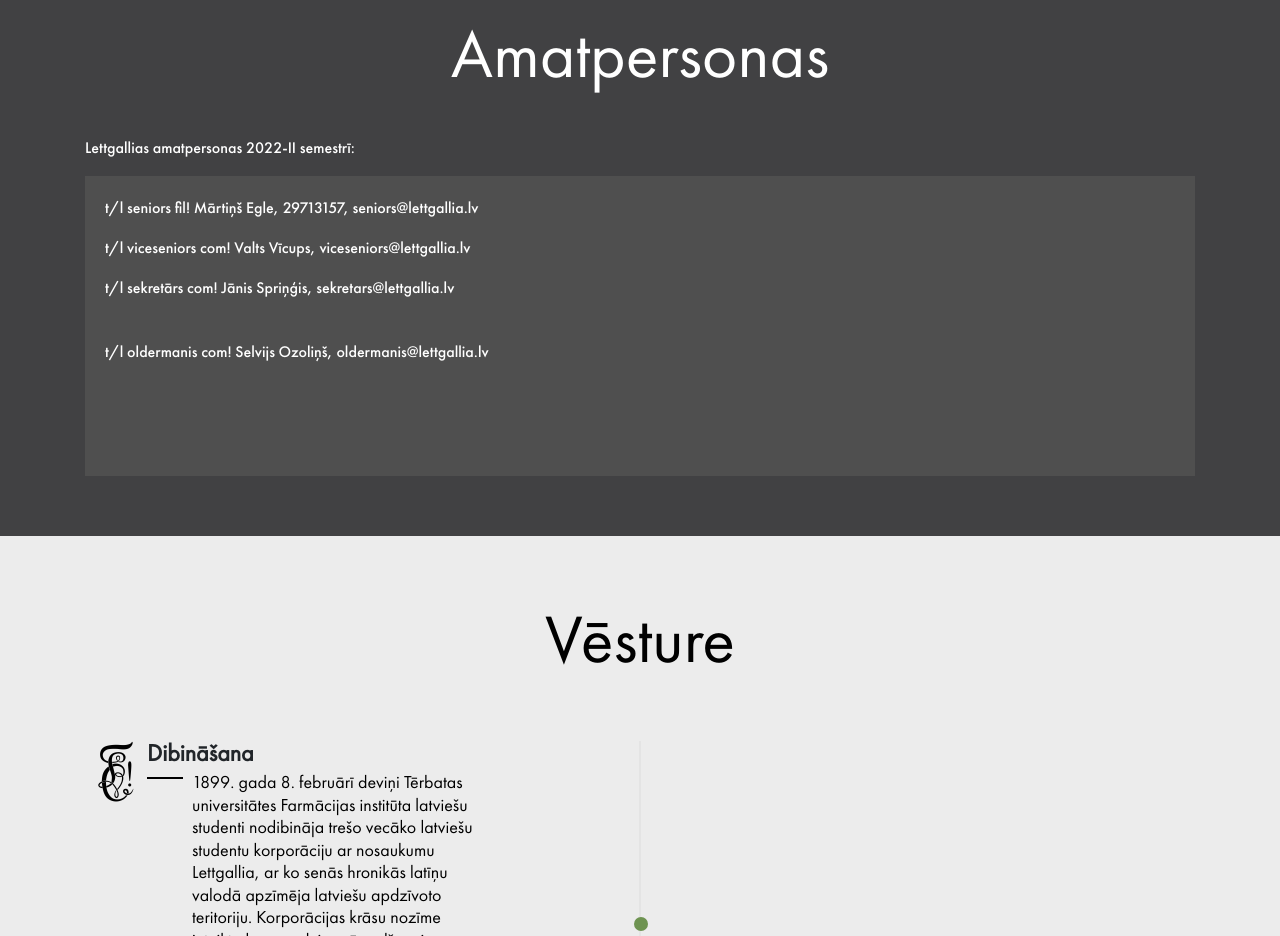
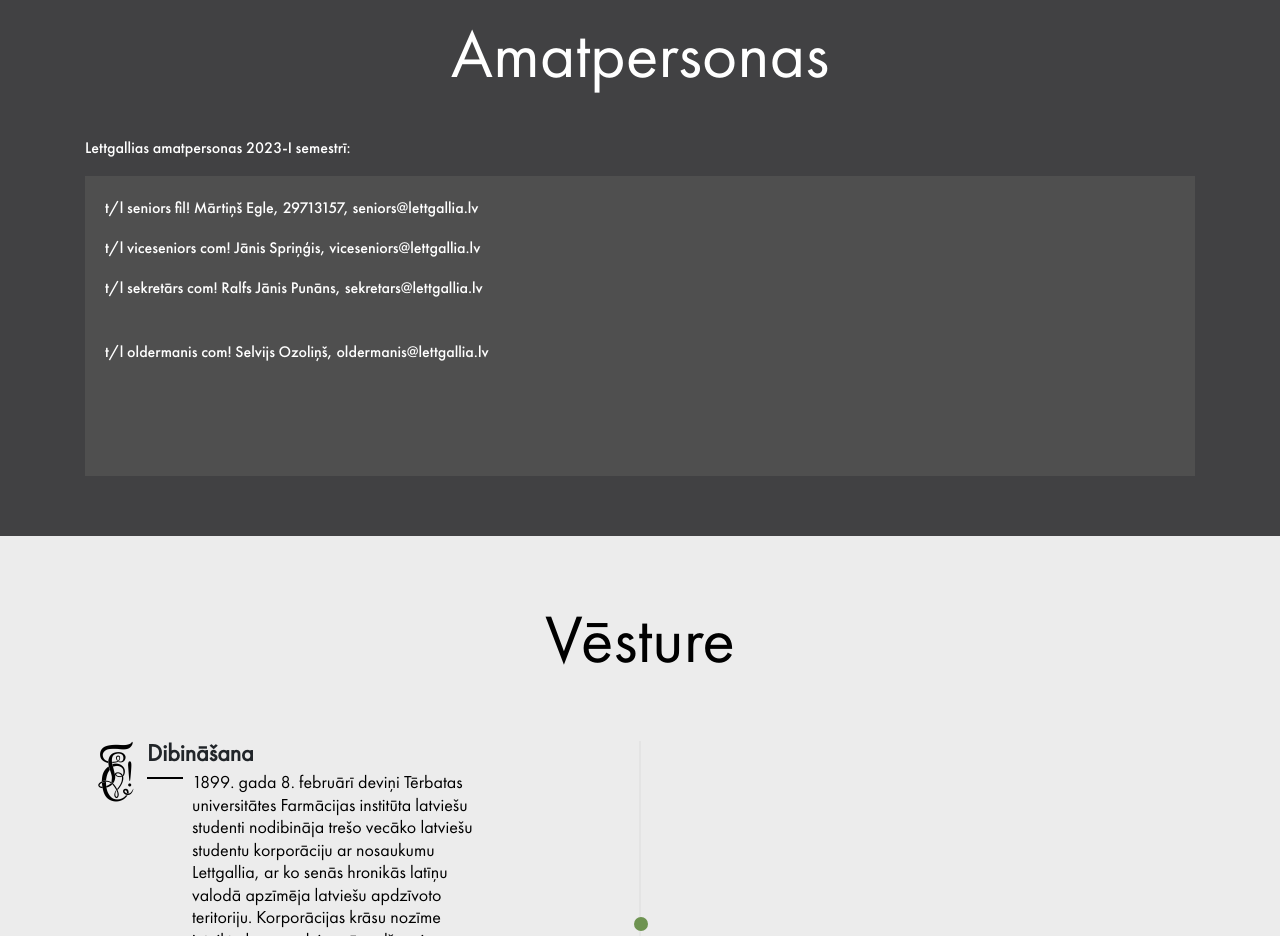
Before and after one commit to lettgallia/homepage, an Eleventy site: page site/index.html in a window 1280 px wide. Shown: the part 1460-2396 px from the top of the page. Built offline with nearby package versions, Linux system fonts and the light colour scheme; Eleventy itself is replaced by a stand-in of ours; files that its build step writes are made by us from their sources.

Commit message:
chore: atjaounot semestra amatpersonas

```diff
--- a/site/index.html
+++ b/site/index.html
@@ -32,13 +32,13 @@
 <section id="Officials">
   <div class="container">
     <h2>Amatpersonas</h2>
-    <p>Lettgallias amatpersonas 2022-II semestrī:</p>
+    <p>Lettgallias amatpersonas 2023-I semestrī:</p>
     <div class="row">
       <div class="col-xs-12 col-sm-12 col-md-12 col-lg-12 col-xl-12">
         <div class="grey-box">
           <p>t/l seniors fil! Mārtiņš Egle, 29713157, seniors@lettgallia.lv</p>
-          <p>t/l viceseniors com! Valts Vīcups, viceseniors@lettgallia.lv</p>
-          <p>t/l sekretārs com! Jānis Spriņģis, sekretars@lettgallia.lv</p></br>
+          <p>t/l viceseniors com! Jānis Spriņģis, viceseniors@lettgallia.lv</p>
+          <p>t/l sekretārs com! Ralfs Jānis Punāns, sekretars@lettgallia.lv</p></br>
           <p>t/l oldermanis com! Selvijs Ozoliņš, oldermanis@lettgallia.lv</p>
         </div>
       </div>
```
Also changed, not shown: docs/index.html (+3 -3 lines).
